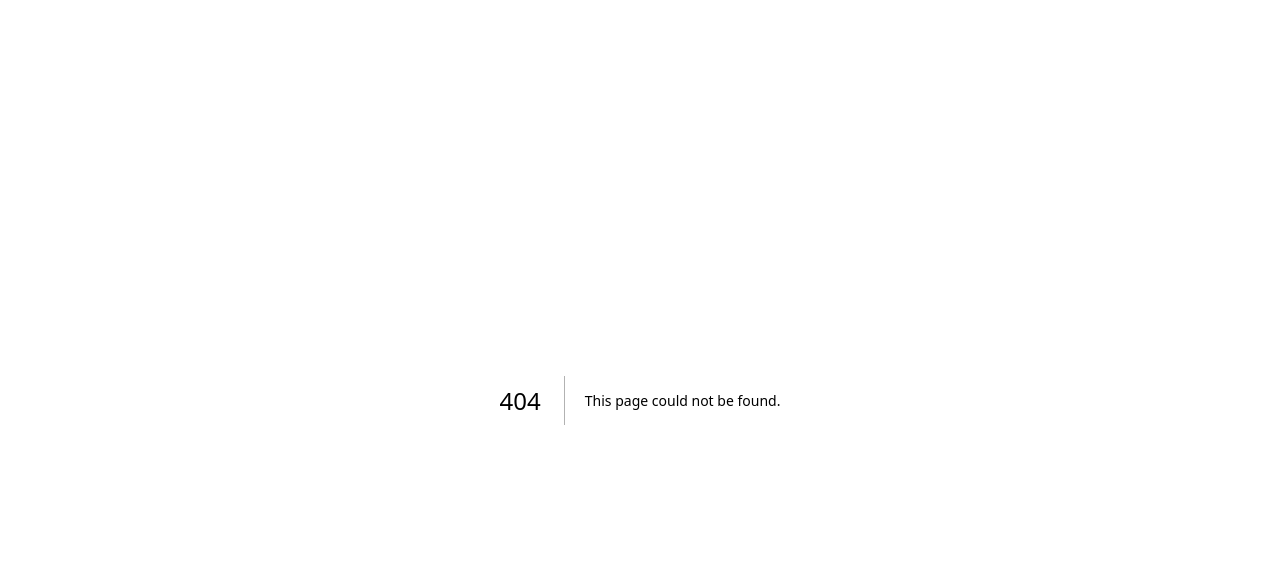
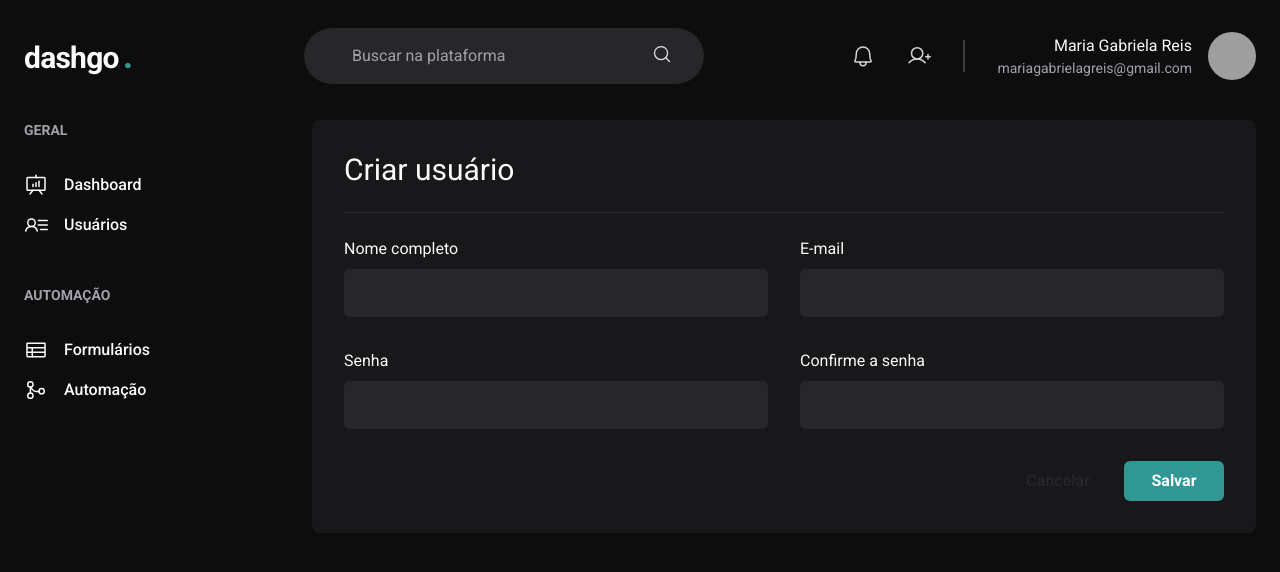
Before and after one commit to MariaGabrielaReis/dashgo, a Next.js app: page /users/create in a window 1280 px wide. Before the commit this address had no page. Shown: the top 572 px of the page. Built offline with nearby package versions, Linux system fonts and the light colour scheme; grey boxes are pictures that could not be loaded.

Commit message:
feat: create page to add users

```diff
--- /dev/null
+++ b/src/pages/users/create.tsx
@@ -0,0 +1,67 @@
+import {
+  Box,
+  Button,
+  Divider,
+  Flex,
+  Heading,
+  HStack,
+  SimpleGrid,
+  VStack,
+} from "@chakra-ui/react";
+
+import { Header } from "@/components/Header";
+import { Sidebar } from "@/components/Sidebar";
+import { Input } from "@/components/Form/Input";
+
+export default function CreateUser() {
+  return (
+    <Box>
+      <Header />
+
+      <Flex w={"100%"} my={"6"} maxW={1480} mx={"auto"} px={"6"}>
+        <Sidebar />
+
+        <Box flex={"1"} borderRadius={8} bg={"gray.900"} p={"8"}>
+          <Heading size={"lg"} fontWeight={"normal"}>
+            Criar usuário
+          </Heading>
+          <Divider my={"6"} borderColor={"gray.700"} />
+
+          <VStack spacing={"8"}>
+            <SimpleGrid minChildWidth={240} spacing={"8"} width={"100%"}>
+              <Input name={"name"} label={"Nome completo"} />
+              <Input name={"email"} type={"email"} label={"E-mail"} />
+            </SimpleGrid>
+
+            <SimpleGrid minChildWidth={240} spacing={"8"} width={"100%"}>
+              <Input name={"password"} type={"password"} label={"Senha"} />
+              <Input
+                name={"password_confirmation"}
+                type={"password"}
+                label={"Confirme a senha"}
+              />
+            </SimpleGrid>
+          </VStack>
+
+          <Flex mt={"8"} justify={"flex-end"}>
+            <HStack spacing={"4"}>
+              <Button
+                minW={100}
+                bg={"transparent"}
+                fontWeight={"medium"}
+                _hover={{
+                  bg: "gray.700",
+                }}
+              >
+                Cancelar
+              </Button>
+              <Button colorScheme={"teal"} minW={100}>
+                Salvar
+              </Button>
+            </HStack>
+          </Flex>
+        </Box>
+      </Flex>
+    </Box>
+  );
+}
--- a/src/pages/users/index.tsx
+++ b/src/pages/users/index.tsx
@@ -28,7 +28,7 @@
       <Flex w={"100%"} my={"6"} maxW={1480} mx={"auto"} px={"6"}>
         <Sidebar />
 
-        <Box flex={"1"} borderRadius={8} bg={"gray.800"} p={"8"}>
+        <Box flex={"1"} borderRadius={8} bg={"gray.900"} p={"8"}>
           <Flex mb={"8"} justify={"space-between"} align={"center"}>
             <Heading size={"lg"} fontWeight={"normal"}>
               Usuários
```
